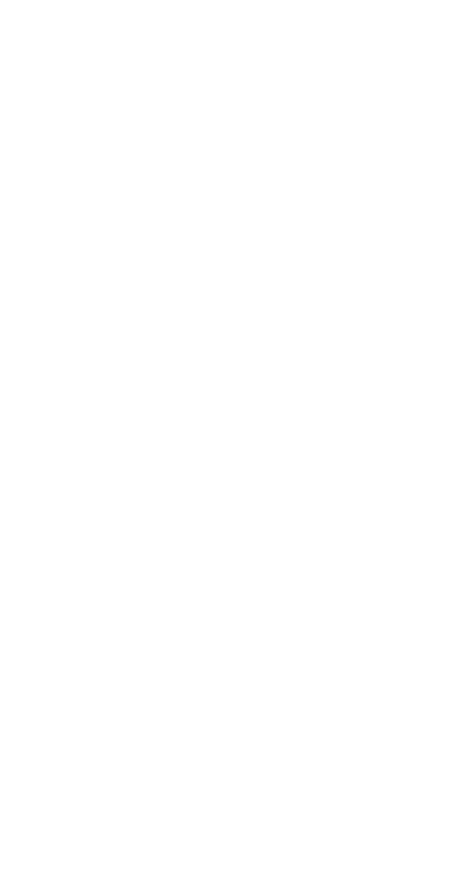
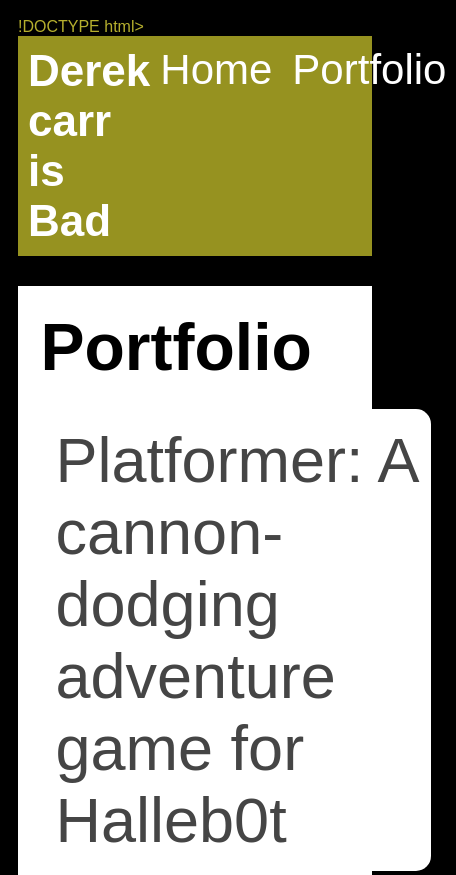
Before and after one commit to Leowasused/Leowasused.github.io, a plain HTML site: page portfolio.html in a window 390 px wide. Shown: the top 875 px of the page, 456 px wide, since content can reach past the window. Before the commit the page ends 844 px from the top, so only its background shows below. Drawn offline with Linux system fonts and the light colour scheme.

Commit message:
add portfolio page to website

```diff
--- a/portfolio.html
+++ b/portfolio.html
@@ -0,0 +1,42 @@
+!DOCTYPE html>
+<html>
+  <head>
+    <title>Derek carr's portfolio</title>
+    <link rel="stylesheet" href="style.css" />
+  </head>
+
+  <body>
+    <!-- All content goes here -->
+    <div id="all-contents">
+      <nav>
+        <h1>Derek carr is Bad</h1>
+        <ul id="nav-ul">
+            <li class="nav-li">
+              <a href="index.html">Home</a>
+            </li>
+            <li class="nav-li">
+              <a href="portfolio.html">Portfolio</a>
+            </li>
+          </ul>
+      </nav>
+
+      <main>
+        <div class="content">
+            <h1>Portfolio</h1>
+             <ul id="portfolio">
+                <li>
+                    <a href="projects/platformer/">Platformer: A cannon-dodging adventure game for Halleb0t</a>
+                  </li>
+                  <li>
+                    <a href="projects/bouncing-box/">Bouncing Box: A fun introduction to web game development</a>
+                  </li>
+                  <li>
+                    <a href="projects/circularity/">Circularity: A poetic motion experiment with circles</a>
+                  </li>
+
+            </ul>
+          </div>
+      </main>
+    </div>
+  </body>
+</html>
--- a/style.css
+++ b/style.css
@@ -71,3 +71,77 @@ main {
 h2, h3 {
     margin: 0px;
 }
+/* Portfolio styles */
+.content h1 {
+    color: black;
+  }
+
+  #portfolio {
+    list-style-type: none;
+    padding-left: 0;
+  }
+
+  #portfolio li {
+    background: #fff;
+    padding: 10px;
+    border-radius: 10px;
+    margin-bottom: 10px;
+  }
+
+  #portfolio li:hover {
+    background: #eee;
+  }
+
+  #portfolio a {
+    text-decoration: none;
+    color: #454545;
+  }
+  /* responsive web design */
+@media screen and (min-width: 120px) and (max-width: 1080px) {
+    main {
+      height: 100ch;
+      zoom: 1.5;
+      display: grid;
+    }
+
+    h1 {
+      font-size: 44px;
+    }
+
+    h2 {
+      font-size: 42px;
+    }
+
+    h3 {
+      font-size: 36px;
+    }
+
+    #all-contents {
+      height: 100ch;
+      margin: none;
+    }
+
+    a {
+      font-size: 42px;
+    }
+
+    .sidebar {
+      margin-right: 0px;
+      justify-content: center;
+      align-items: center;
+    }
+
+    .sidebar-img {
+      width: 100%;
+    }
+
+    p,
+    li {
+      font-size: 24px;
+    }
+
+    .content {
+      align-content: center;
+      justify-content: center;
+    }
+  }
```
